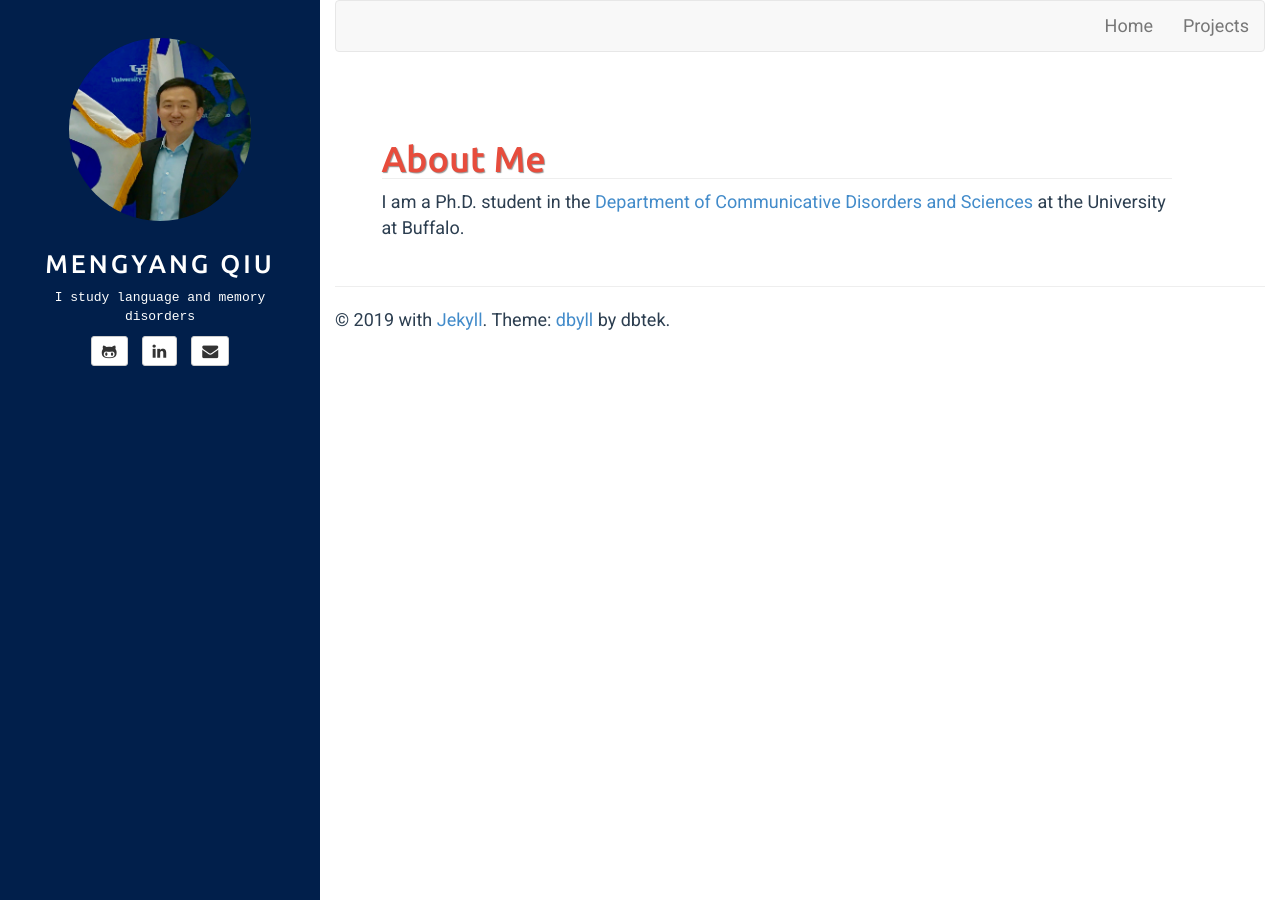
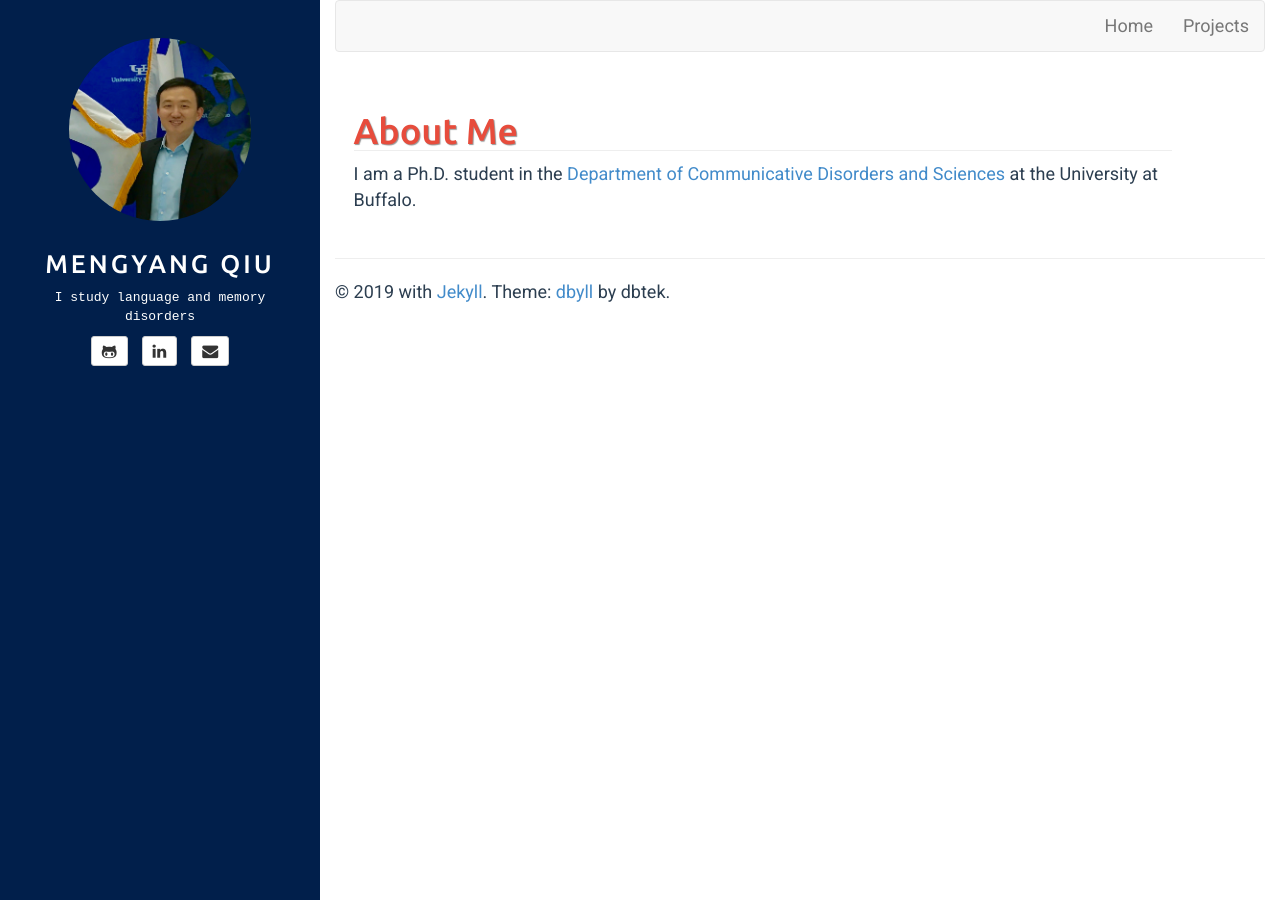
Before and after one commit to mengyangq/mengyangq.github.io, a Jekyll site: the page built from index.html, in a window 1280 px wide. Built offline with Jekyll 4.4.1, drawn with Linux system fonts in a browser that asks for light colours.

Commit message:
Update style.css

```diff
--- a/assets/css/style.css
+++ b/assets/css/style.css
@@ -7,8 +7,8 @@ body{
 
 .home_class{
 	padding-right: 10%;
-	padding-top: 5%;
-	padding-left: 5%;
+	padding-top: 2%;
+	padding-left: 2%;
 }
 
 .sidebar {
```
